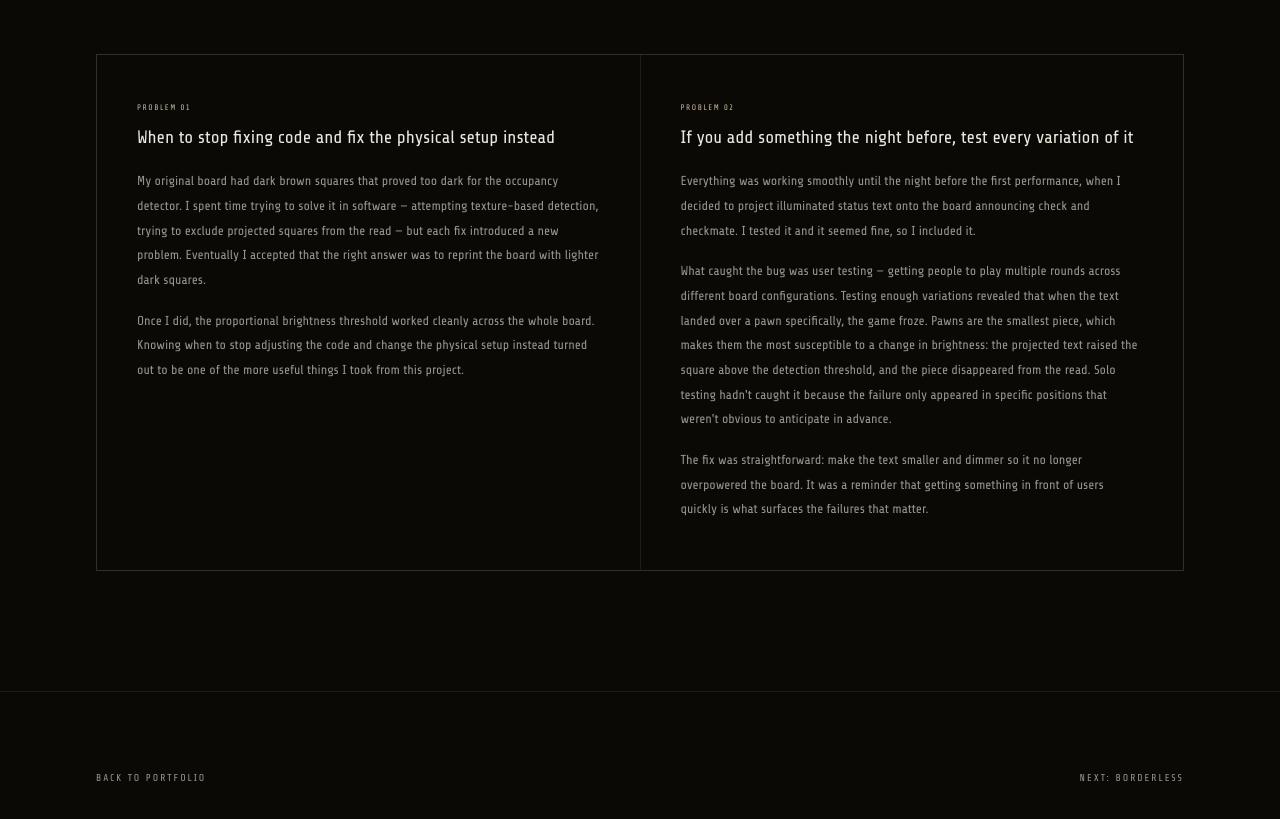
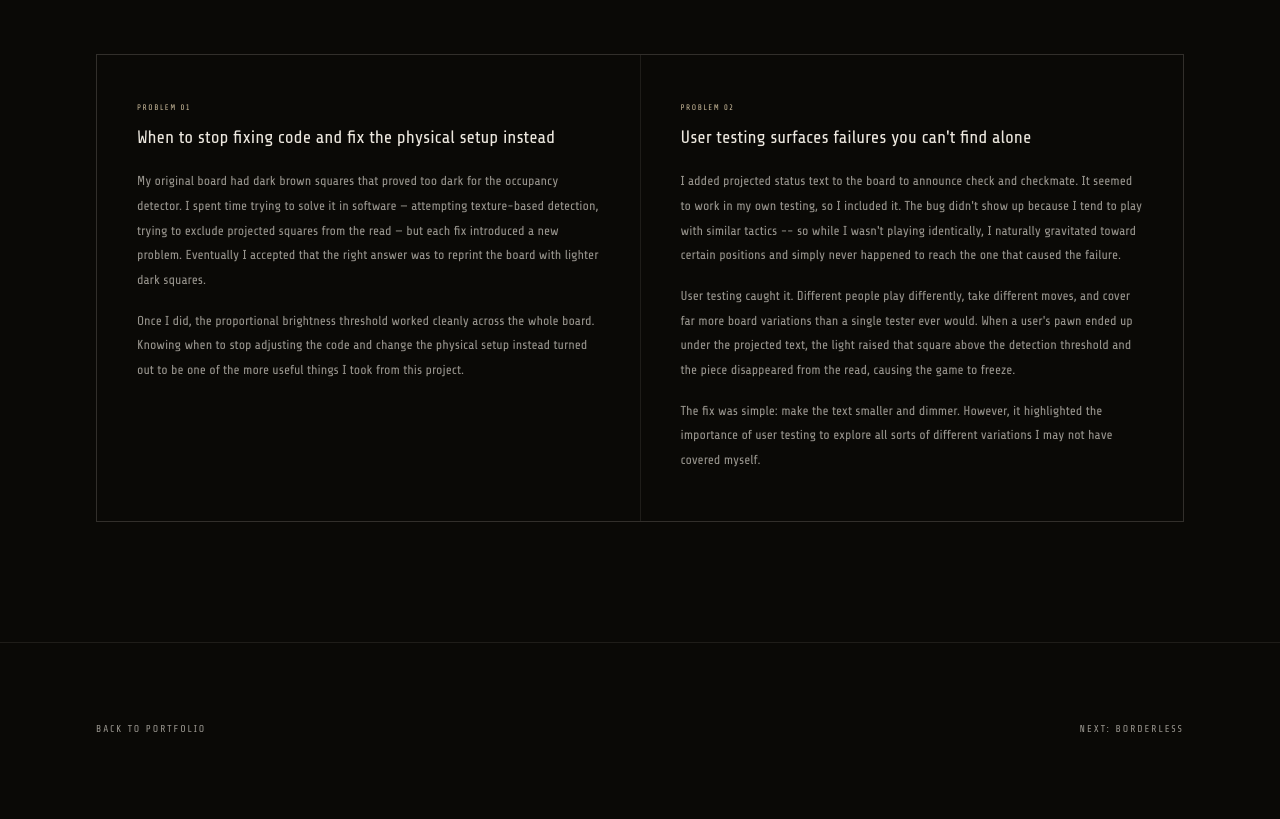
Before and after one commit to alinakkuznetsova/portfolio, a plain HTML site: page rematch/index.html in a window 1280 px wide. Shown: the part 5660-6479 px from the top of the page. Drawn offline with Linux system fonts and the light colour scheme.

Commit message:
fix rematch

```diff
--- a/rematch/index.html
+++ b/rematch/index.html
@@ -300,10 +300,10 @@ a.back:hover{color:var(--ink)}
     </div>
     <div class="lesson-card">
       <div class="lesson-num">Problem 02</div>
-      <h3>If you add something the night before, test every variation of it</h3>
-      <p>Everything was working smoothly until the night before the first performance, when I decided to project illuminated status text onto the board announcing check and checkmate. I tested it and it seemed fine, so I included it.</p>
-      <p>What caught the bug was user testing — getting people to play multiple rounds across different board configurations. Testing enough variations revealed that when the text landed over a pawn specifically, the game froze. Pawns are the smallest piece, which makes them the most susceptible to a change in brightness: the projected text raised the square above the detection threshold, and the piece disappeared from the read. Solo testing hadn't caught it because the failure only appeared in specific positions that weren't obvious to anticipate in advance.</p>
-      <p>The fix was straightforward: make the text smaller and dimmer so it no longer overpowered the board. It was a reminder that getting something in front of users quickly is what surfaces the failures that matter.</p>
+      <h3>User testing surfaces failures you can't find alone</h3>
+      <p>I added projected status text to the board to announce check and checkmate. It seemed to work in my own testing, so I included it. The bug didn't show up because I tend to play with similar tactics -- so while I wasn't playing identically, I naturally gravitated toward certain positions and simply never happened to reach the one that caused the failure.</p>
+      <p>User testing caught it. Different people play differently, take different moves, and cover far more board variations than a single tester ever would. When a user's pawn ended up under the projected text, the light raised that square above the detection threshold and the piece disappeared from the read, causing the game to freeze.</p>
+      <p>The fix was simple: make the text smaller and dimmer. However, it highlighted the importance of user testing to explore all sorts of different variations I may not have covered myself.</p>
     </div>
   </div>
 </section>
```
